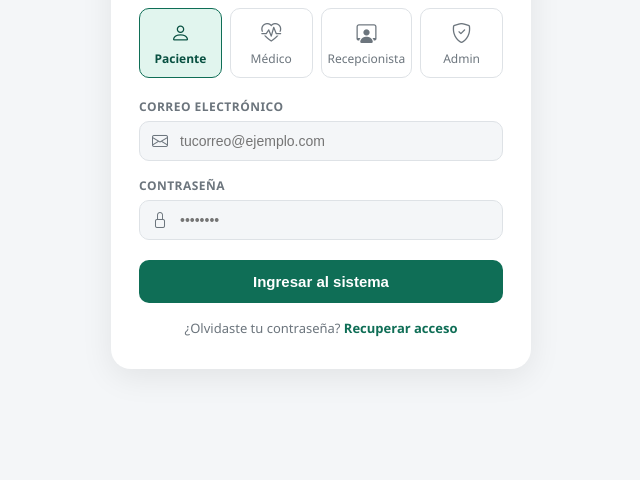
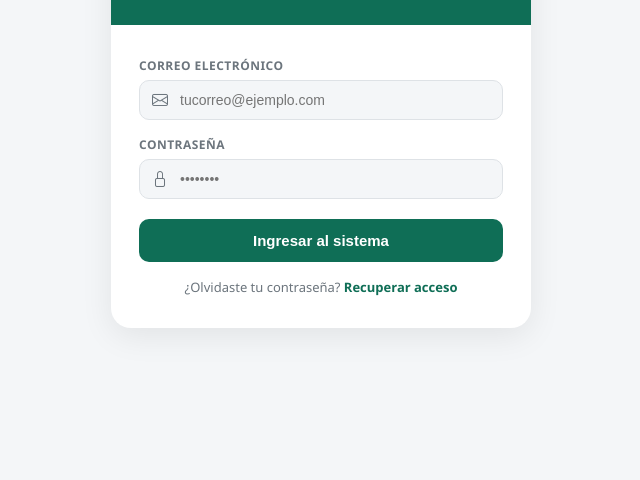
Before and after one commit to davisvv/centro-medico-donda, a plain HTML site: page login.html in a window 1280 px wide. Shown: the part 320-800 px from the top of the page, without its empty margins (319-959 px from the left). Drawn offline with nearby package versions, Linux system fonts and the light colour scheme.

Commit message:
Remove: role selector from login screens, role comes from DB only

```diff
--- a/login.html
+++ b/login.html
@@ -76,42 +76,9 @@
             color: rgba(255, 255, 255, 0.75);
         }
 
-        /* ─── SELECTOR DE ROL ─── */
-        .roles {
-            display: flex;
-            gap: 8px;
-            padding: 24px 28px 0;
-        }
-
-        .rol {
-            flex: 1;
-            padding: 10px 6px;
-            border: 1.5px solid var(--gris-borde);
-            border-radius: 10px;
-            text-align: center;
-            cursor: pointer;
-            font-size: 12px;
-            color: var(--texto-suave);
-            transition: all 0.2s;
-            background: #fff;
-        }
-
-        .rol i {
-            display: block;
-            font-size: 20px;
-            margin-bottom: 4px;
-        }
-
-        .rol.activo {
-            border-color: var(--verde);
-            background: var(--verde-claro);
-            color: var(--verde-oscuro);
-            font-weight: 600;
-        }
-
         /* ─── FORMULARIO ─── */
         .form-area {
-            padding: 20px 28px 32px;
+            padding: 32px 28px 32px;
         }
 
         .campo {
@@ -208,22 +175,6 @@
             <p>Sistema de gestión en salud</p>
         </div>
 
-        <!-- SELECTOR DE ROL -->
-        <div class="roles">
-            <div class="rol activo" onclick="seleccionarRol(this)">
-                <i class="bi bi-person"></i>Paciente
-            </div>
-            <div class="rol" onclick="seleccionarRol(this)">
-                <i class="bi bi-heart-pulse"></i>Médico
-            </div>
-            <div class="rol" onclick="seleccionarRol(this)">
-                <i class="bi bi-person-workspace"></i>Recepcionista
-            </div>
-            <div class="rol" onclick="seleccionarRol(this)">
-                <i class="bi bi-shield-check"></i>Admin
-            </div>
-        </div>
-
         <!-- FORMULARIO -->
         <div class="form-area">
 
@@ -254,12 +205,6 @@
     </div>
 
     <script>
-        // Seleccionar rol activo
-        function seleccionarRol(elemento) {
-            document.querySelectorAll('.rol').forEach(r => r.classList.remove('activo'));
-            elemento.classList.add('activo');
-        }
-
         // Función de login conectada al backend
         async function ingresar() {
             const correo = document.querySelector('input[type="email"]').value;
```
Also changed, not shown: mobile/screens/LoginScreen.js (+4 -47 lines).
